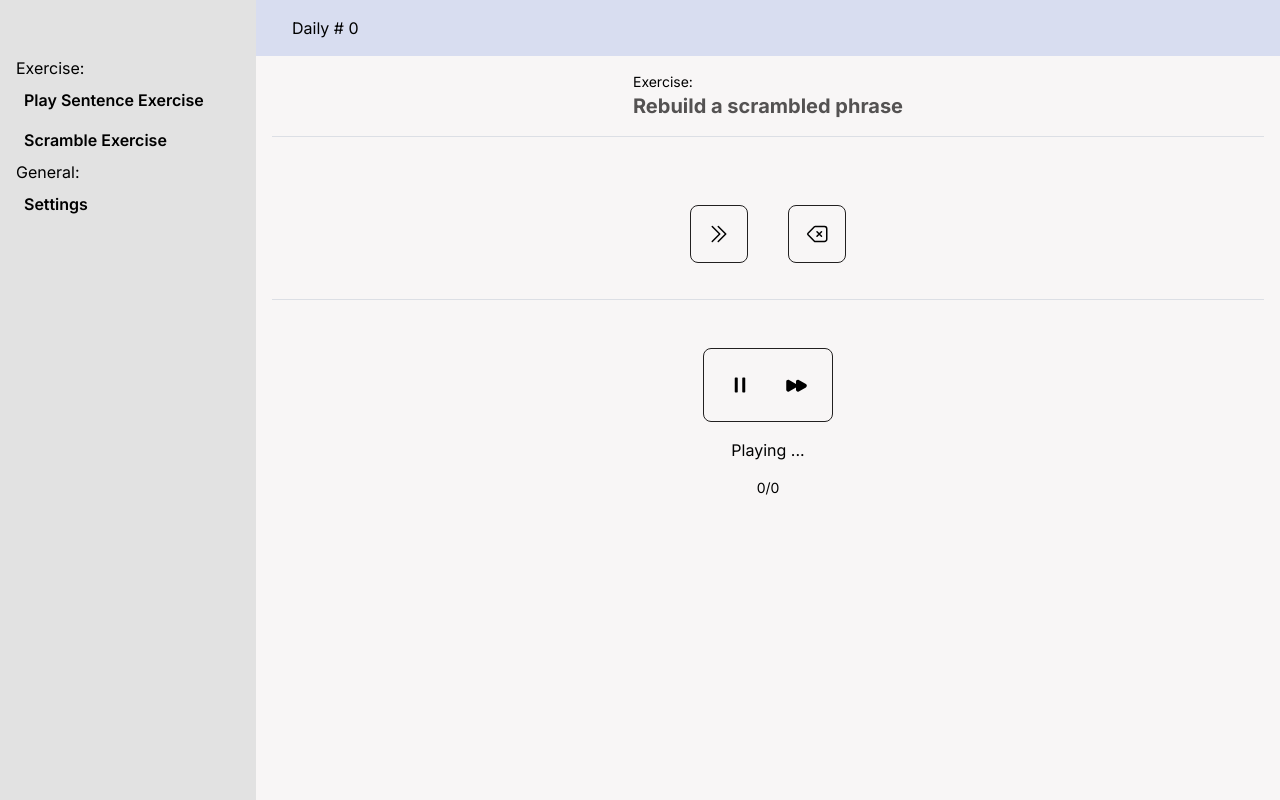
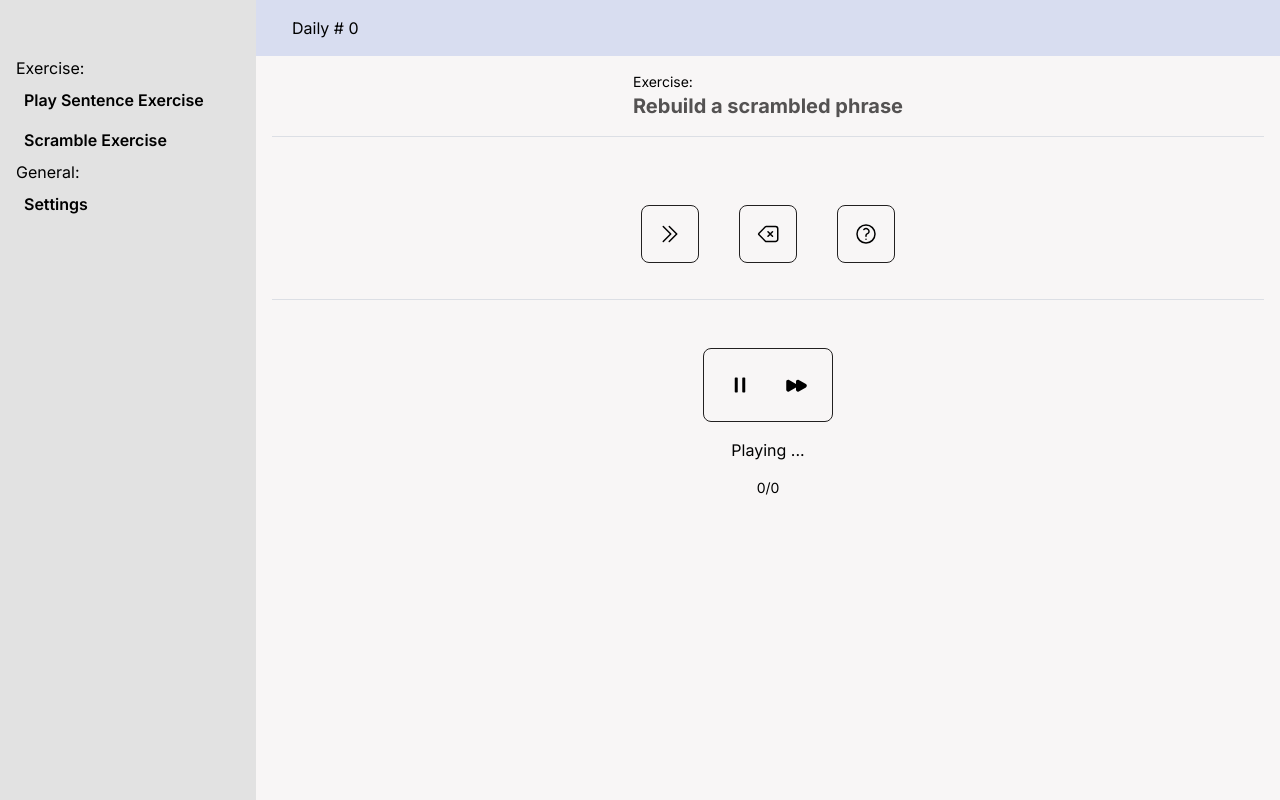
Before and after one commit to eliaweiss/open-lingua-ai, a Next.js app: page /scramble in a window 1280 px wide. Both pictures are taken after a click on the button "Play/Pause". Built offline with nearby package versions, Linux system fonts and the light colour scheme.

Commit message:
giveHint

```diff
--- a/src/app/scramble/component/ScramblePhrase.jsx
+++ b/src/app/scramble/component/ScramblePhrase.jsx
@@ -4,7 +4,11 @@ import { useSpeechSynthesis } from "../../context/SpeechSynthesisContext";
 import { useScrambleContext } from "../context/ScrambleContext";
 import { useEffect, useState } from "react";
 import { useAppContext } from "../../context/AppContext";
-import { BackspaceIcon } from "@heroicons/react/24/outline";
+import {
+  BackspaceIcon,
+  QuestionMarkCircleIcon,
+  QueueListIcon,
+} from "@heroicons/react/24/outline";
 
 export const ScramblePhrase = () => {
   const { isTargetRtl } = useAppContext();
@@ -28,6 +32,7 @@ export const ScramblePhrase = () => {
   const [currentSentence, setCurrentSentence] = useState("");
   const [showSuccessNotice, setShowSuccessNotice] = useState(false);
   const [showFailNotice, setShowFailNotice] = useState(false);
+  const [hintClickCounter, setHintClickCounter] = useState(0);
 
   ////////////////////////////////////////////////////////////////
 
@@ -124,6 +129,27 @@ export const ScramblePhrase = () => {
     setUserBuffer(deleteLastWord_helper(userBuffer.trim()));
   }
 
+  function giveHint() {
+    if (hintClickCounter == 0) {
+      setHintClickCounter(1);
+      setTimeout(() => {
+        setHintClickCounter(0);
+      }, 500);
+    } else {
+      // getCurrentUserBuffer() === currentSentence.toLocaleLowerCase()
+      const wordInBuffer = getCurrentUserBuffer().split(" ");
+      let tmpUserBuffer = "";
+      let i = 0;
+      for (; i < wordInBuffer.length; i++) {
+        if (wordInBuffer[i] != words[i]) {
+          break;
+        }
+        tmpUserBuffer += " " + words[i];
+      }
+      setUserBuffer(tmpUserBuffer + " " +words[i]);
+    }
+  }
+
   return (
     <div>
       {isPlaying && (
@@ -171,6 +197,14 @@ export const ScramblePhrase = () => {
             >
               <BackspaceIcon className="w-6 h-6 " />
             </ControlButton>
+
+            <ControlButton
+              toolTip="Give hint (click twice)"
+              onClick={giveHint}
+              className="p-4 rounded-lg border border-pBorder"
+            >
+              <QuestionMarkCircleIcon className="w-6 h-6 " />
+            </ControlButton>
           </div>
         </div>
       )}
```
